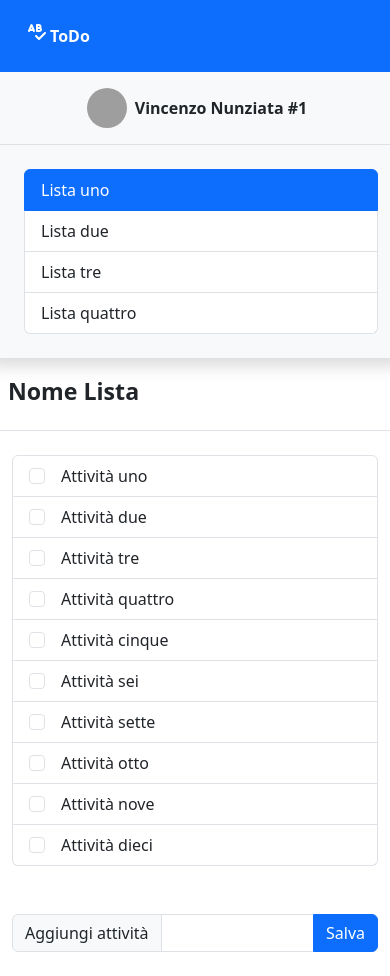
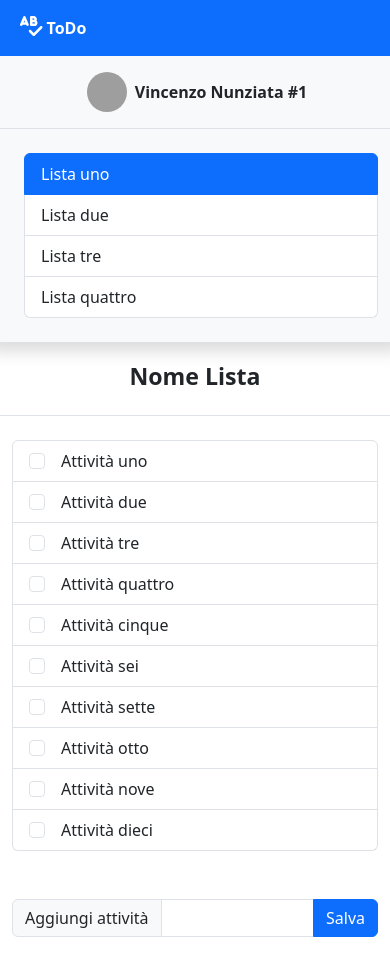
Before and after one commit to vincenzo-play/app-todo, a React (Create React App) app: page / in a window 390 px wide. Built offline with nearby package versions, Linux system fonts and the light colour scheme; grey boxes are pictures that could not be loaded.

Commit message:
fix ui dei componenti

```diff
--- a/src/components/Activity.jsx
+++ b/src/components/Activity.jsx
@@ -4,7 +4,7 @@ const Activity = ({ activity }) => {
   return (
     <div className="col-12 col-md-9 p-0 overflow-scroll">
       <div className="border-bottom p-3" style={{ height: "73px" }}>
-        <h3 className="m-1 fw-bold">Nome Lista</h3>
+        <h3 className="m-1 fw-bold text-md-start text-center">Nome Lista</h3>
       </div>
       <div className="p-4">
         <ul className="list-group">
--- a/src/components/NavBar.jsx
+++ b/src/components/NavBar.jsx
@@ -1,23 +1,13 @@
 import { FontAwesomeIcon } from "@fortawesome/react-fontawesome";
 
 const NavBar = () => {
-  // const { toggle, setToggle, windowSize } = rest;
-
   return (
     <nav className="navbar navbar-expand-md bg-primary">
       <div className="container-fluid">
-        <div className="d-flex text-white p-3">
-          <FontAwesomeIcon icon="fa-solid fa-spell-check" />
+        <div className="d-flex text-white p-2">
+          <FontAwesomeIcon icon="fa-solid fa-spell-check" size="lg" />
           <p className="m-0 fw-bold mx-1">ToDo</p>
         </div>
-        {/* {windowSize.width < 768 && (
-          <button className="navbar-toggler" onClick={() => setToggle(!toggle)}>
-            <FontAwesomeIcon
-              icon="fa-solid fa-ellipsis"
-              className="text-white"
-            />
-          </button>
-        )} */}
       </div>
     </nav>
   );
--- a/src/components/SideBar.jsx
+++ b/src/components/SideBar.jsx
@@ -6,8 +6,8 @@ const SideBar = ({ user, list, ...rest }) => {
   return (
     <div
       className={`${
-        windowSize.width < 768 ? " " : "vh-100 border-end"
-      } col-12 col-md-3 bg-light border-buttom shadow pe-0`}
+        windowSize.width < 768 ? "border-bottom" : "vh-100 border-end"
+      } col-12 col-md-3 bg-light shadow pe-0`}
     >
       <User user={user} />
 
```
